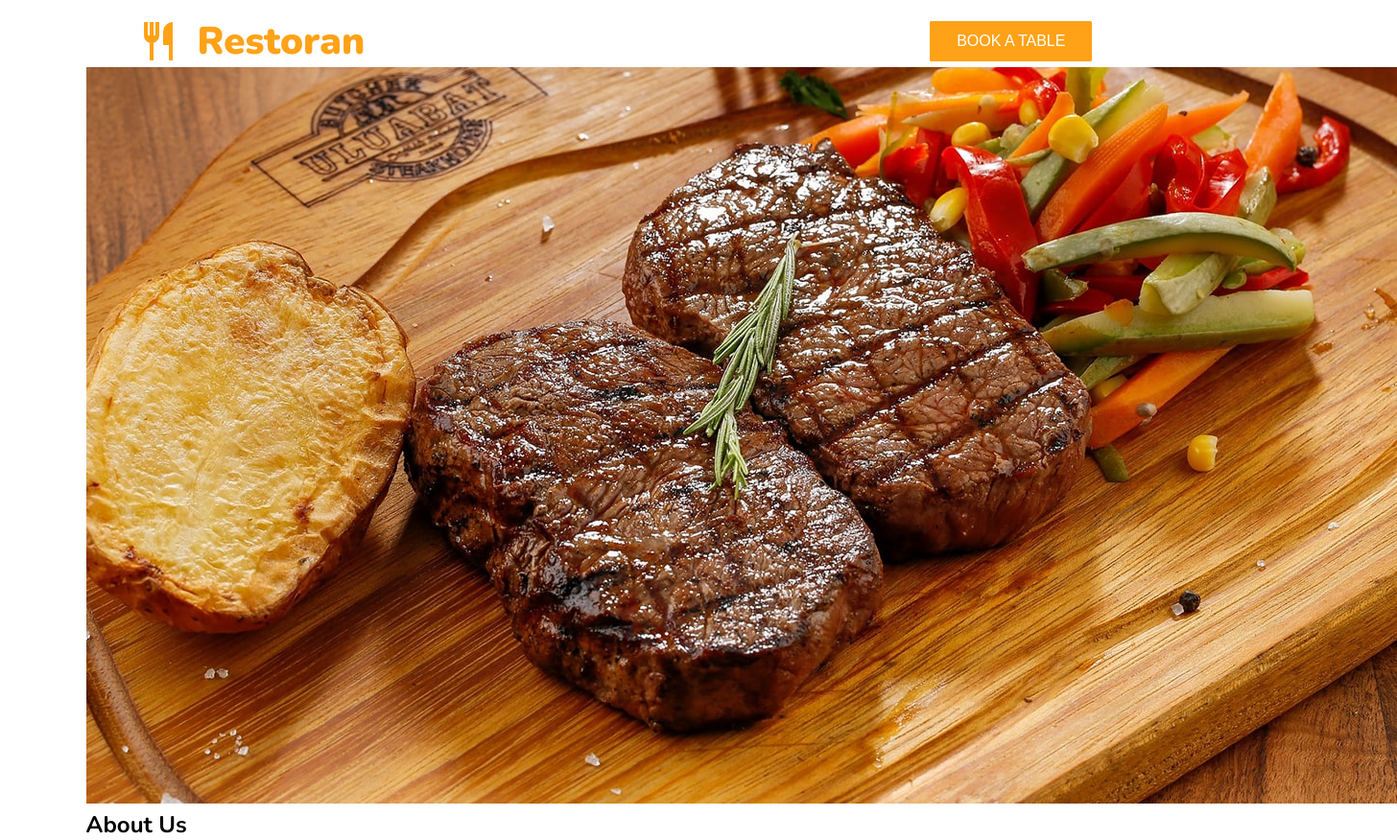
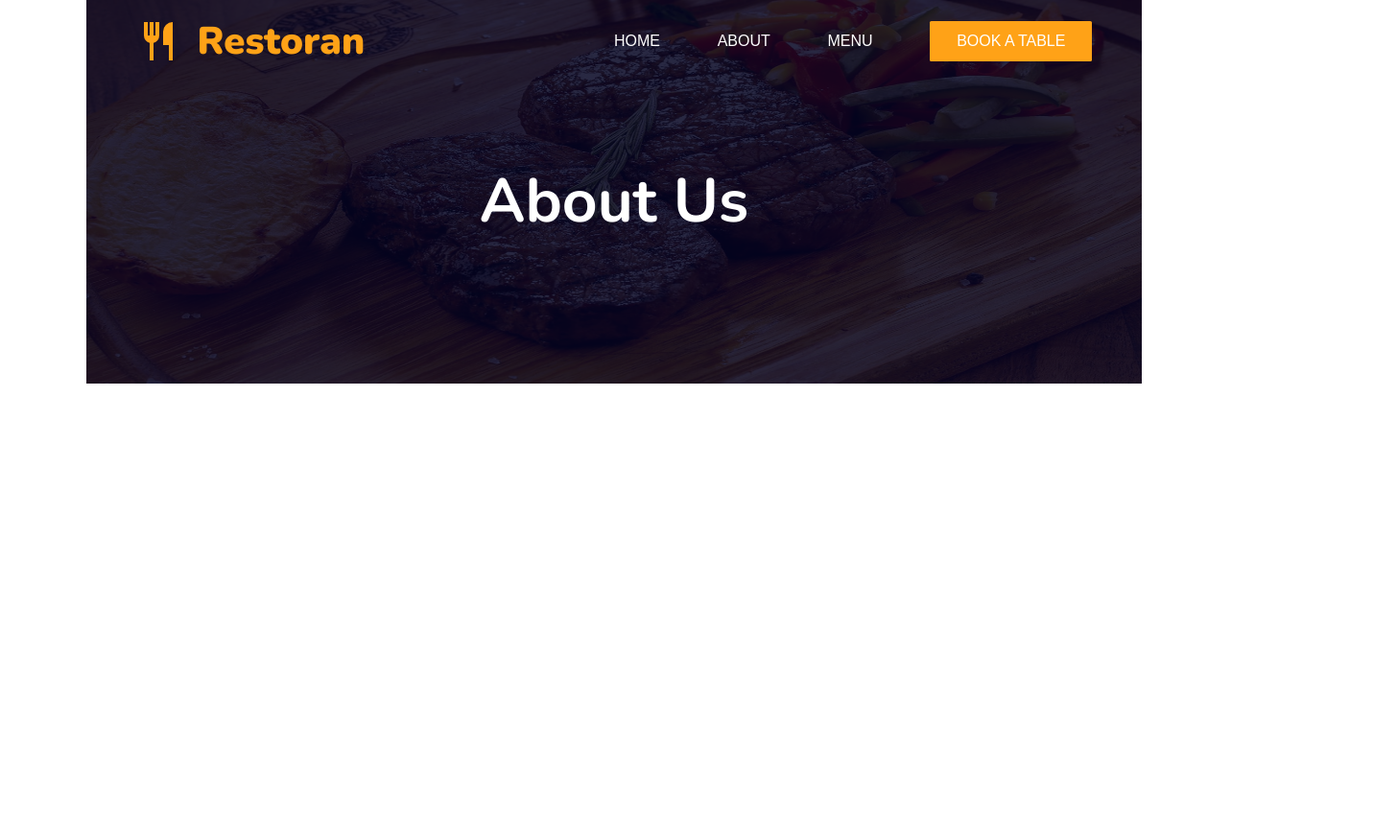
Before and after one commit to NgocPMT/js-restaurant-page, a website built with webpack: page src/template.html in a window 1280 px wide. Both pictures are taken after a click on the button "ABOUT". Shown: the whole page at 96% size, 1456 px wide, since content can reach past the window. After the commit the page ends 800 px from the top, so only its background shows below. Built offline with nearby package versions, Linux system fonts and the light colour scheme.

Commit message:
add about title content and style them

```diff
--- a/src/about.js
+++ b/src/about.js
@@ -1,14 +1,14 @@
 import titleBackground from "./img/bg-hero.jpg";
+import "./css/about.css";
 
 export default function renderPage() {
   const contentEl = document.querySelector("#content");
 
   contentEl.innerHTML = `
-  <img id="title-background" src=${titleBackground} alt="title background"/>
+  <img class="about-title-background" src=${titleBackground} alt="title background"/>
   <div class="about-overlay"></div>
-  <div class="overlay"></div>
-  <section id="title">
-    <h1 class="title-heading">About Us</h1>
+  <section id="about-title">
+    <h1 class="about-title-heading">About Us</h1>
   </section>
   `;
 }
--- a/src/css/about.css
+++ b/src/css/about.css
@@ -0,0 +1,26 @@
+.about-title-background, .about-overlay {
+  position: absolute;
+  top: 0;
+  left: 7%;
+  width: 86%;
+  height: 25rem;
+  z-index: -2;
+  object-fit: 50% 50%;
+}
+
+.about-overlay {
+  z-index: -1;
+  background-color: rgba(4, 4, 35, 0.85);
+}
+
+#about-title {
+  display: flex;
+  justify-content: center;
+  align-items: center;
+  height: 17.5rem;
+}
+
+.about-title-heading {
+  color: white;
+  font-size: 4rem;
+}
--- a/src/css/home.css
+++ b/src/css/home.css
@@ -1,5 +1,4 @@
 #hero {
-  position: relative;
   display: grid;
   grid-template-columns: 1fr 1fr;
   width: 100%;
```
